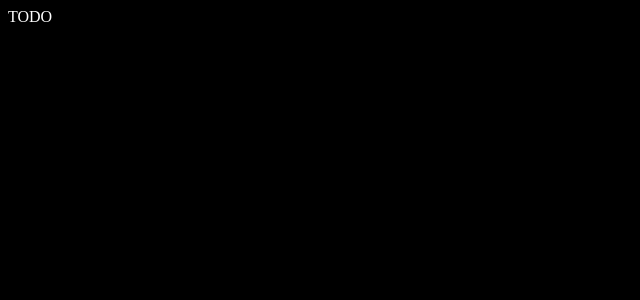
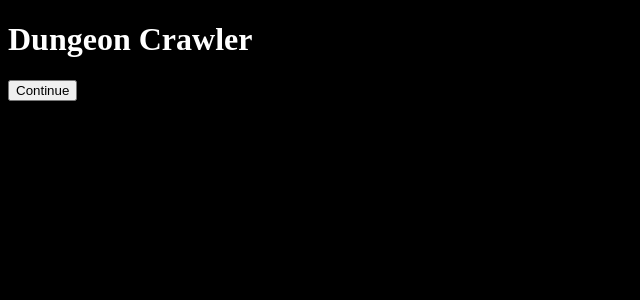
Before and after one commit to akessaris/dungeon-crawler, a Next.js app: page / in a window 1280 px wide. Shown: the top 300 px of the page, without its empty margins (0-640 px from the left). Built offline with nearby package versions, Linux system fonts and the light colour scheme.

Commit message:
added basic home page

```diff
--- a/src/app/page.tsx
+++ b/src/app/page.tsx
@@ -1,3 +1,20 @@
+"use client";
+
+import { useRouter } from "next/navigation";
+import { stageRoute } from "./stages/route";
+
 export default function Home() {
-  return "TODO";
+  const router = useRouter();
+
+  // TODO: replace with actual id
+  const goToStage = () => router.push(stageRoute("foo"));
+
+  return (
+    <>
+      <h1>Dungeon Crawler</h1>
+      <button type="button" onClick={() => goToStage()}>
+        Continue
+      </button>
+    </>
+  );
 }
--- /dev/null
+++ b/src/app/stages/route.ts
@@ -0,0 +1,3 @@
+export const stagesRoute = () => "stages";
+
+export const stageRoute = (id: string) => `stages/${id}`;
```
Also changed, not shown: .eslintrc.json.
